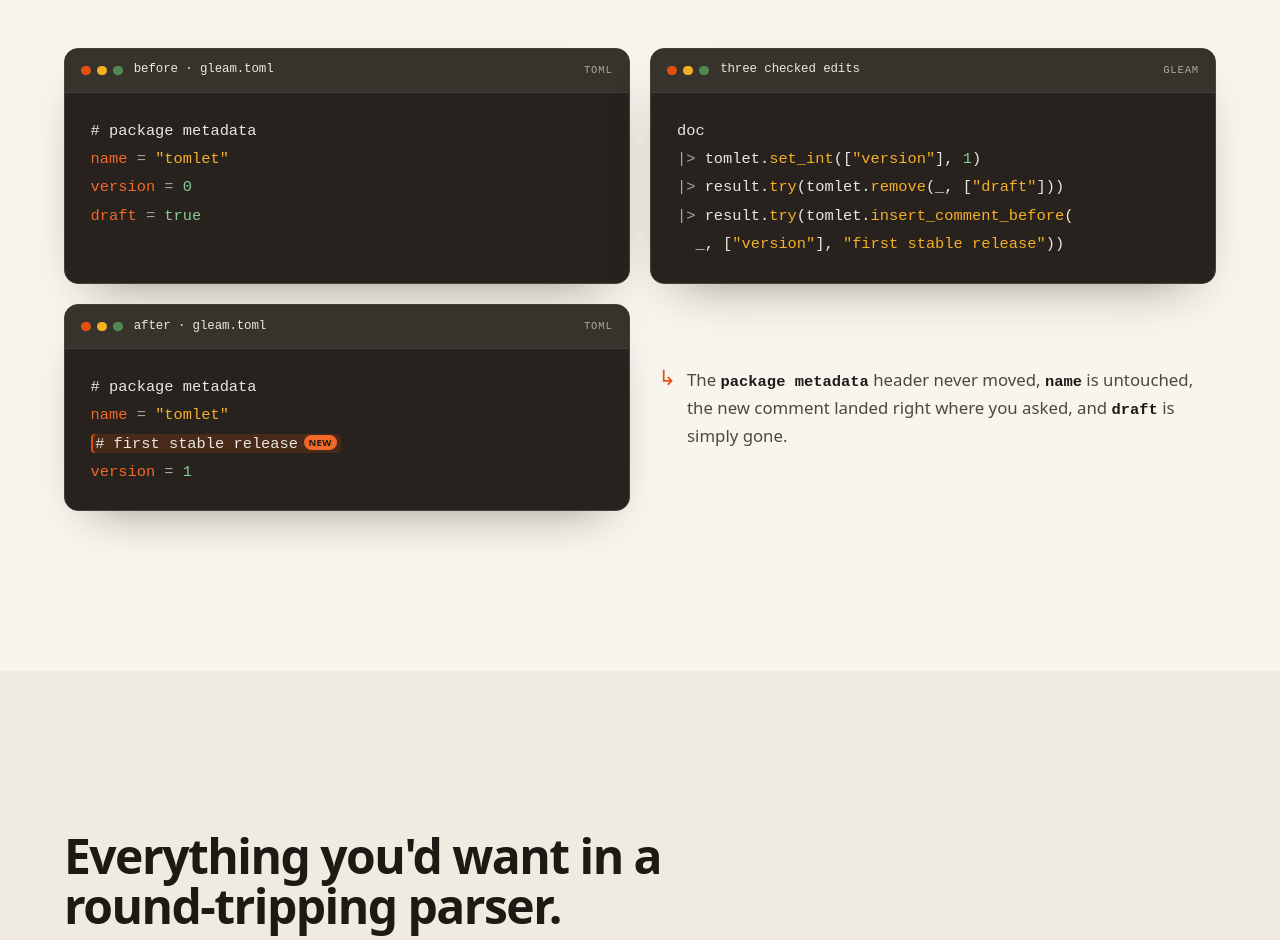
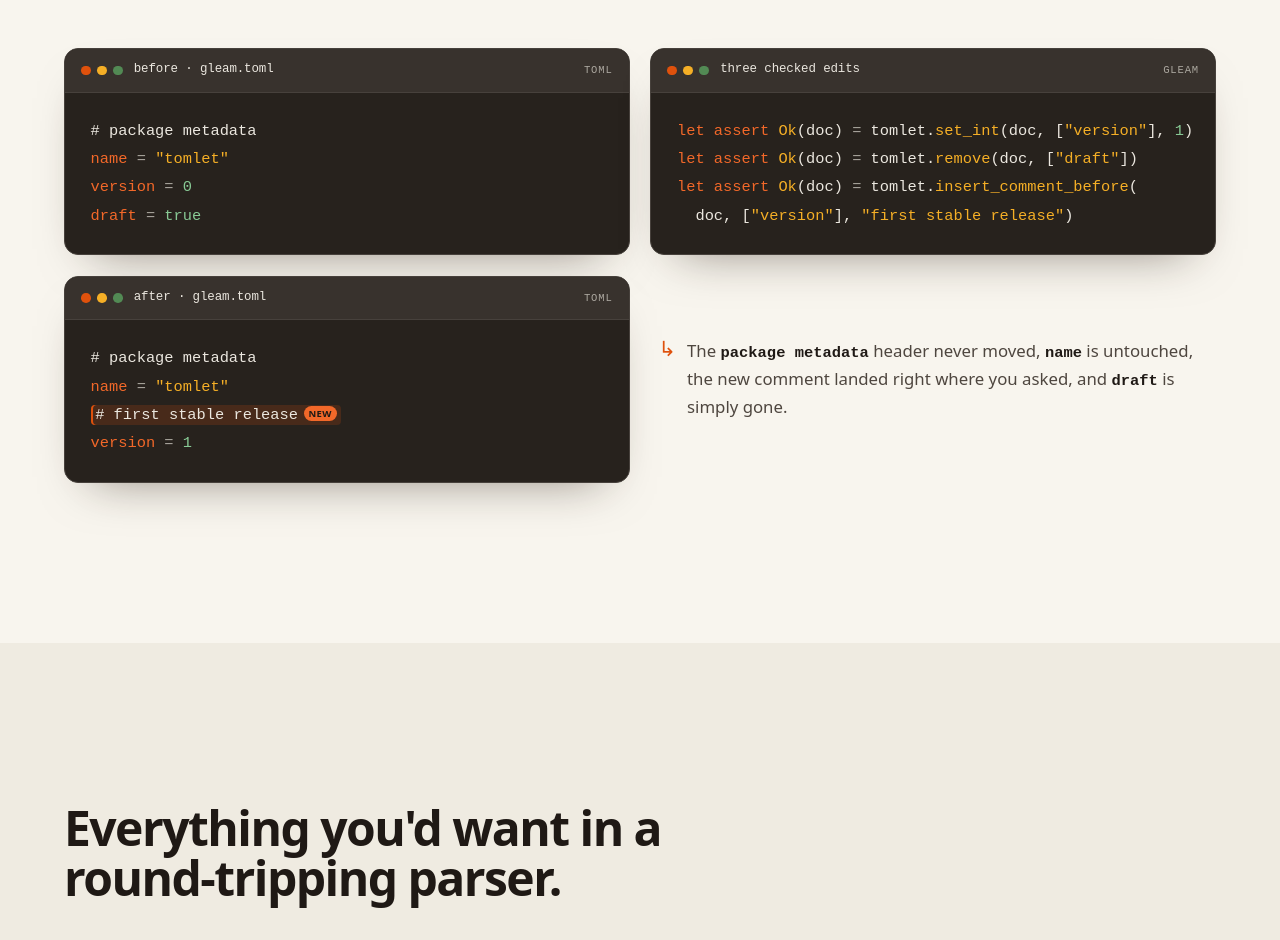
Before and after one commit to tylerbutler/tomlet, an Astro site in the folder website/: page / in a window 1280 px wide. Shown: the part 1860-2800 px from the top of the page. Built offline with nearby package versions, Linux system fonts and the light colour scheme; Astro itself is replaced by a stand-in of ours.

Commit message:
Revert edit panel to let assert Ok pattern

```diff
--- a/website/src/pages/index.astro
+++ b/website/src/pages/index.astro
@@ -27,11 +27,10 @@ const beforeToml =
 <span class="t-key">draft</span> <span class="t-eq">=</span> <span class="t-bool">true</span>`;
 
 const editCode =
-`doc
-<span class="t-punct">|&gt;</span> <span class="t-mod">tomlet</span>.<span class="t-fn">set_int</span>([<span class="t-str">"version"</span>], <span class="t-num">1</span>)
-<span class="t-punct">|&gt;</span> <span class="t-mod">result</span>.<span class="t-fn">try</span>(<span class="t-mod">tomlet</span>.<span class="t-fn">remove</span>(_, [<span class="t-str">"draft"</span>]))
-<span class="t-punct">|&gt;</span> <span class="t-mod">result</span>.<span class="t-fn">try</span>(<span class="t-mod">tomlet</span>.<span class="t-fn">insert_comment_before</span>(
-  _, [<span class="t-str">"version"</span>], <span class="t-str">"first stable release"</span>))`;
+`<span class="t-kw">let assert</span> <span class="t-fn">Ok</span>(doc) <span class="t-eq">=</span> <span class="t-mod">tomlet</span>.<span class="t-fn">set_int</span>(doc, [<span class="t-str">"version"</span>], <span class="t-num">1</span>)
+<span class="t-kw">let assert</span> <span class="t-fn">Ok</span>(doc) <span class="t-eq">=</span> <span class="t-mod">tomlet</span>.<span class="t-fn">remove</span>(doc, [<span class="t-str">"draft"</span>])
+<span class="t-kw">let assert</span> <span class="t-fn">Ok</span>(doc) <span class="t-eq">=</span> <span class="t-mod">tomlet</span>.<span class="t-fn">insert_comment_before</span>(
+  doc, [<span class="t-str">"version"</span>], <span class="t-str">"first stable release"</span>)`;
 
 const afterToml =
 `<span class="t-com"># package metadata</span>
```
